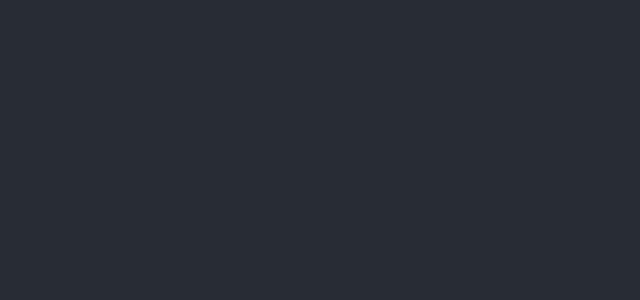
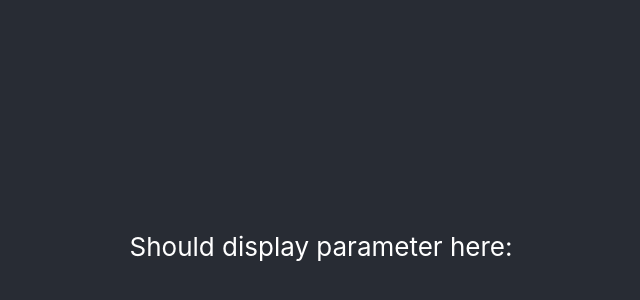
Before and after one commit to appdevel0293/clientverifyapp, a React (Create React App) app: page / in a window 1280 px wide. Shown: the part 154-454 px from the top of the page, without its empty margins (319-959 px from the left). Built offline with nearby package versions, Linux system fonts and the light colour scheme.

Commit message:
first commit

```diff
--- a/src/App.js
+++ b/src/App.js
@@ -13,7 +13,7 @@ function App() {
       <header className="App-header">
 
         <p>
-          {id}
+          Should display parameter here:  {id}
         </p>
 
       </header>
```
